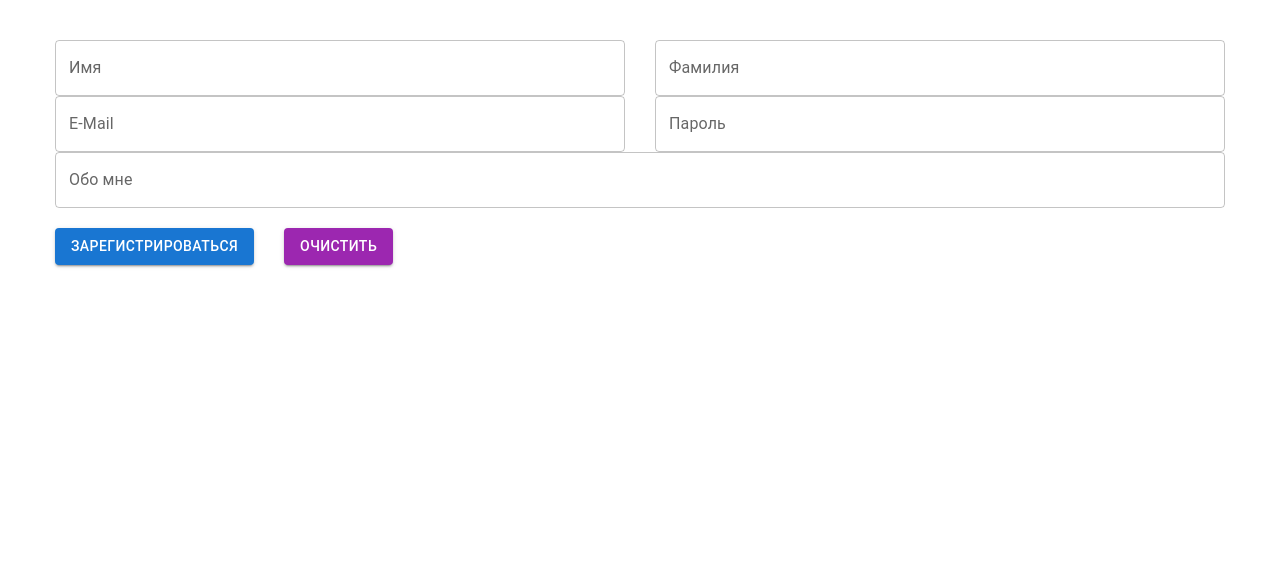
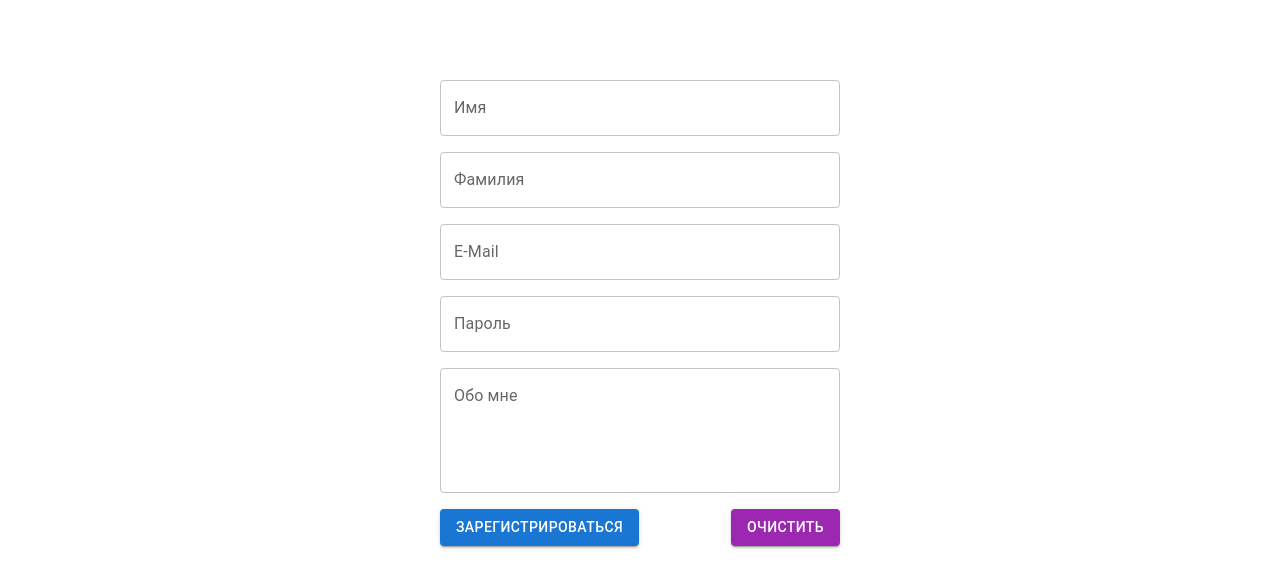
Before and after one commit to DVNst/home-work-1, a React (Create React App) app: page / in a window 1280 px wide. Shown: the top 588 px of the page. Built offline with nearby package versions, Linux system fonts and the light colour scheme.

Commit message:
tutorial-7 complete

```diff
--- a/src/tutorial-7/App.js
+++ b/src/tutorial-7/App.js
@@ -1,26 +1,34 @@
 import React from "react";
 import { useForm } from "react-hook-form";
-import { Button, TextField } from "@mui/material";
+import { Button, TextField, Box, Grid } from "@mui/material";
 
 import "./styles.css";
 
 function App() {
-  const { handleSubmit, register, formState } = useForm();
+  const { handleSubmit, register, formState, reset } = useForm();
 
-  const onSubmit = (values) => console.log("ФОРМА!", values);
-
-  console.log(formState.errors);
+  const onSubmit = (values) => {
+    console.log("ФОРМА!", values);
+    reset();
+  };
 
   return (
     <div className="App">
-      <div className="row">
+      <Box
+        component="form"
+        noValidate
+        autoComplete="off"
+        sx={{ my: 2, mx: "auto", p: 2, maxWidth: 400, flexGrow: 1, '& .MuiTextField-root': { my: 1 } }}
+      >
         <TextField
           name="firstName"
           label="Имя"
           {...register("firstName", {
-            validate: (value) => value !== "admin" || "Nice try!"
+            validate: (value) => value !== "admin" || "Nice try!",
           })}
-          helperText={formState.errors.firstName && formState.errors.firstName.message}
+          helperText={
+            formState.errors.firstName && formState.errors.firstName.message
+          }
           error={!!formState.errors.firstName}
           fullWidth
         />
@@ -28,20 +36,21 @@ function App() {
           name="lastName"
           label="Фамилия"
           {...register("lastName", {
-            required: "Это обязательное поле!"
+            required: "Это обязательное поле!",
           })}
-          helperText={formState.errors.lastName && formState.errors.lastName.message}
+          helperText={
+            formState.errors.lastName && formState.errors.lastName.message
+          }
           error={!!formState.errors.lastName}
           fullWidth
         />
-      </div>
-      <div className="row">
+
         <TextField
           {...register("email", {
             pattern: {
               value: /^[A-Z0-9._%+-]+@[A-Z0-9._%+-]+\.[A-Z]{2,}$/i,
-              message: "Это неверная почта!"
-            }
+              message: "Это неверная почта!",
+            },
           })}
           helperText={formState.errors.email && formState.errors.email.message}
           error={!!formState.errors.email}
@@ -52,28 +61,40 @@ function App() {
         />
         <TextField
           {...register("password", {
-            required: "Это обязательное поле!"
+            required: "Это обязательное поле!",
           })}
-          helperText={formState.errors.password && formState.errors.password.message}
+          helperText={
+            formState.errors.password && formState.errors.password.message
+          }
           error={!!formState.errors.password}
           name="password"
           type="password"
           label="Пароль"
           fullWidth
         />
-      </div>
-      <div className="row">
-        <TextField name="about" label="Обо мне" fullWidth />
-      </div>
-      <br />
-      <div className="row">
-        <Button onClick={handleSubmit(onSubmit)} variant="contained" color="primary">
-          Зарегистрироваться
-        </Button>
-        <Button variant="contained" color="secondary">
-          Очистить
-        </Button>
-      </div>
+
+        <TextField
+          name="about"
+          label="Обо мне"
+          fullWidth
+          multiline
+          rows={4}
+        />
+
+        <div className='row'>
+          <Button
+            onClick={handleSubmit(onSubmit)}
+            variant="contained"
+            color="primary"
+          >
+            Зарегистрироваться
+          </Button>
+
+          <Button variant="contained" color="secondary" onClick={() => reset()}>
+            Очистить
+          </Button>
+        </div>
+      </Box>
     </div>
   );
 }
--- a/src/tutorial-7/styles.css
+++ b/src/tutorial-7/styles.css
@@ -8,10 +8,7 @@ body {
 }
 
 .row {
+  margin: 8px 0;
   display: flex;
+  justify-content: space-between;
 }
-
-.MuiTextField-root,
-.MuiButton-root {
-  margin: 0 15px !important;
-}
```
